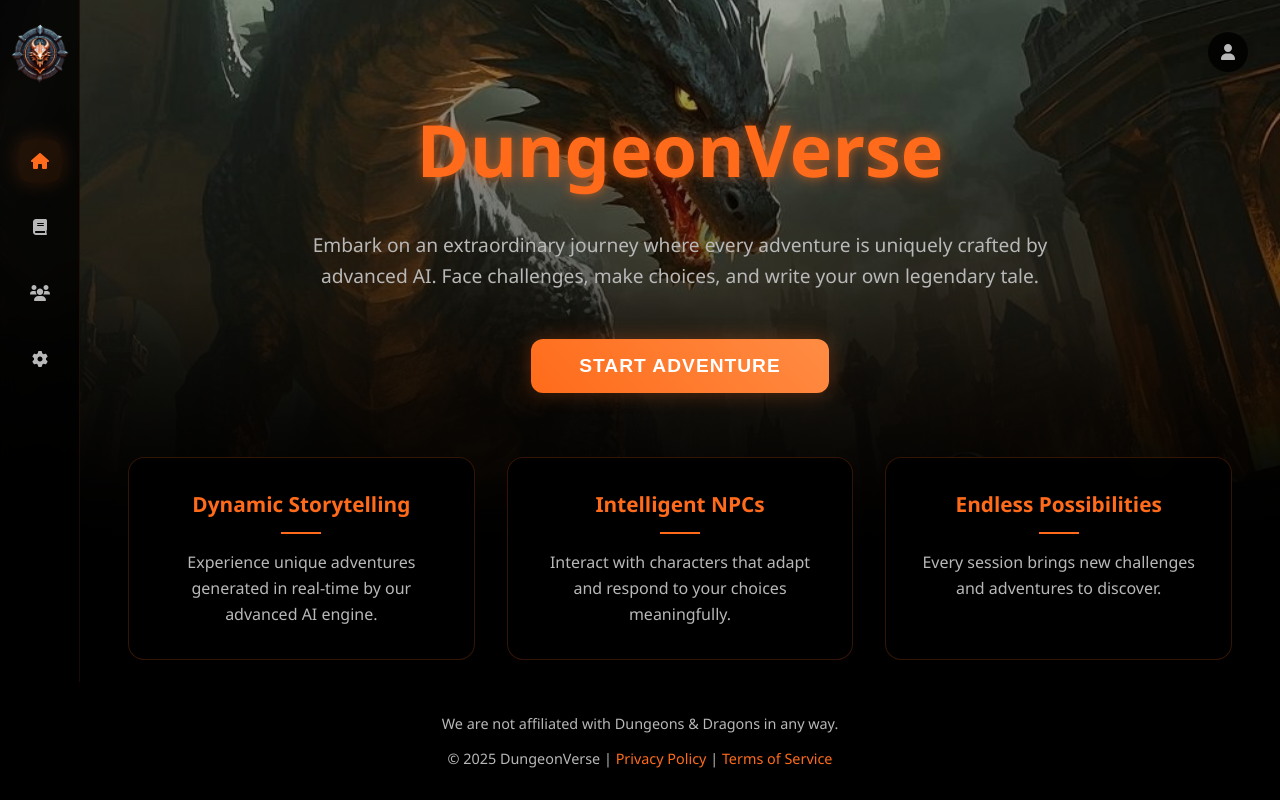
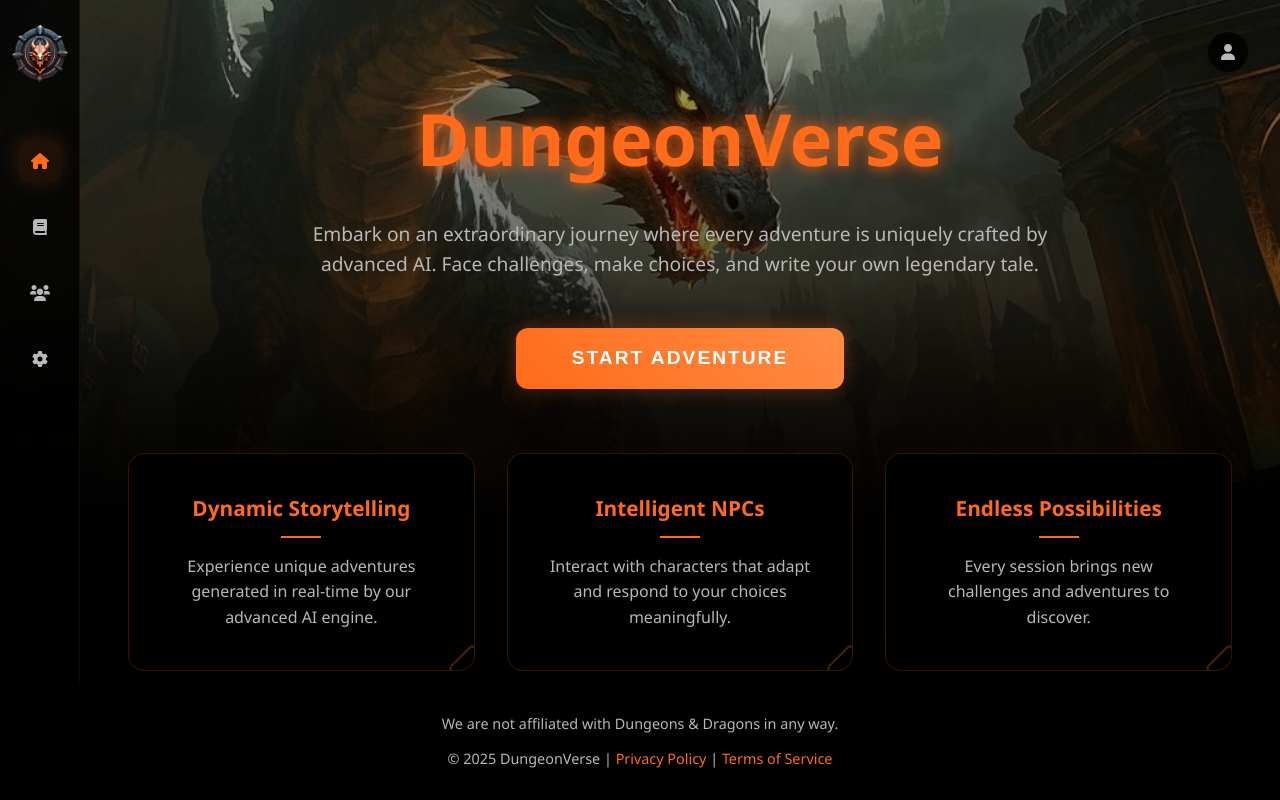
Before and after one commit to samiller1109/DungeonVerse, a website: page frontend/index.html in a window 1280 px wide. Drawn offline with Linux system fonts and the light colour scheme.

Commit message:
Update index.html
home page version 3

```diff
--- a/frontend/index.html
+++ b/frontend/index.html
@@ -5,6 +5,7 @@
     <meta name="viewport" content="width=device-width, initial-scale=1.0">
     <title>DungeonVerse</title>
     <link rel="stylesheet" href="https://cdnjs.cloudflare.com/ajax/libs/font-awesome/6.0.0/css/all.min.css">
+    <link href="https://fonts.googleapis.com/css2?family=Cinzel:wght@600&display=swap" rel="stylesheet">
     <style>
         :root {
     --bg-dark: #000000;
@@ -167,6 +168,19 @@ body {
     text-shadow:
         0 0 10px rgba(255, 107, 26, 0.5),
         0 0 20px rgba(255, 107, 26, 0.3);
+    animation: titleGlow 2s ease-in-out infinite alternate;
+}
+
+@keyframes titleGlow {
+    from {
+        text-shadow: 0 0 10px rgba(255, 107, 26, 0.5),
+                     0 0 20px rgba(255, 107, 26, 0.3);
+    }
+    to {
+        text-shadow: 0 0 15px rgba(255, 107, 26, 0.7),
+                     0 0 30px rgba(255, 107, 26, 0.5),
+                     0 0 45px rgba(255, 107, 26, 0.3);
+    }
 }
 
 .game-description {
@@ -183,7 +197,7 @@ body {
     background: linear-gradient(45deg, #FF6B1A, #FF8C44);
     color: white;
     border: none;
-    padding: 1rem 3rem;
+    padding: 1.2rem 3.5rem;
     border-radius: 12px;
     font-size: 1.2rem;
     cursor: pointer;
@@ -191,9 +205,37 @@ body {
     display: block;
     margin: 0 auto 4rem;
     text-transform: uppercase;
-    letter-spacing: 1px;
+    letter-spacing: 2px;
     font-weight: bold;
     box-shadow: 0 0 20px rgba(255, 107, 26, 0.3);
+    position: relative;
+    overflow: hidden;
+}
+
+.start-btn::before {
+    content: '';
+    position: absolute;
+    top: -50%;
+    left: -50%;
+    width: 200%;
+    height: 200%;
+    background: linear-gradient(
+        45deg,
+        transparent,
+        rgba(255, 255, 255, 0.1),
+        transparent
+    );
+    transform: rotate(45deg);
+    animation: buttonShine 3s infinite;
+}
+
+@keyframes buttonShine {
+    0% {
+        transform: translateX(-100%) rotate(45deg);
+    }
+    100% {
+        transform: translateX(100%) rotate(45deg);
+    }
 }
 
 .start-btn:hover {
@@ -216,16 +258,53 @@ body {
     background: rgba(0, 0, 0, 0.85);
     backdrop-filter: blur(10px);
     border-radius: 16px;
-    padding: 2rem;
+    padding: 2.5rem;
     text-align: center;
     transition: all 0.3s ease;
     border: 1px solid var(--card-border);
+    position: relative;
+    overflow: hidden;
+}
+
+.feature-card::before {
+    content: '';
+    position: absolute;
+    top: 0;
+    left: 0;
+    width: 100%;
+    height: 100%;
+    background: linear-gradient(
+        45deg,
+        transparent,
+        rgba(255, 107, 26, 0.1),
+        transparent
+    );
+    transform: translateX(-100%);
+    transition: transform 0.6s;
+}
+
+.feature-card:hover::before {
+    transform: translateX(100%);
 }
 
 .feature-card:hover {
-    transform: translateY(-5px);
+    transform: translateY(-5px) scale(1.02);
     border-color: var(--primary-orange);
-    box-shadow: 0 10px 20px rgba(0, 0, 0, 0.3);
+    box-shadow: 0 10px 20px rgba(0, 0, 0, 0.3),
+                0 0 30px rgba(255, 107, 26, 0.2);
+}
+
+.feature-card::after {
+    content: '';
+    position: absolute;
+    width: 30px;
+    height: 30px;
+    border: 2px solid var(--primary-orange);
+    opacity: 0.3;
+    border-radius: 4px;
+    right: -15px;
+    bottom: -15px;
+    transform: rotate(45deg);
 }
 
 .feature-card h3 {
@@ -294,14 +373,27 @@ body {
     top: 50%;
     left: 50%;
     transform: translate(-50%, -50%);
-    background: rgb(0, 0, 0,0.85);
-    padding: 2rem;
+    background: rgb(0, 0, 0,0.95);
+    padding: 3rem;
     border-radius: 16px;
     width: 90%;
     max-width: 400px;
     text-align: center;
-    border: 1px solid var(--primary-orange);
-    box-shadow: 0 0 30px rgba(255, 107, 26, 0.2);
+    border: 2px solid var(--primary-orange);
+    box-shadow: 0 0 30px rgba(255, 107, 26, 0.2),
+                inset 0 0 20px rgba(255, 107, 26, 0.1);
+    animation: modalAppear 0.3s ease-out;
+}
+
+@keyframes modalAppear {
+    from {
+        opacity: 0;
+        transform: translate(-50%, -60%);
+    }
+    to {
+        opacity: 1;
+        transform: translate(-50%, -50%);
+    }
 }
 
 .auth-modal-content h2 {
```
